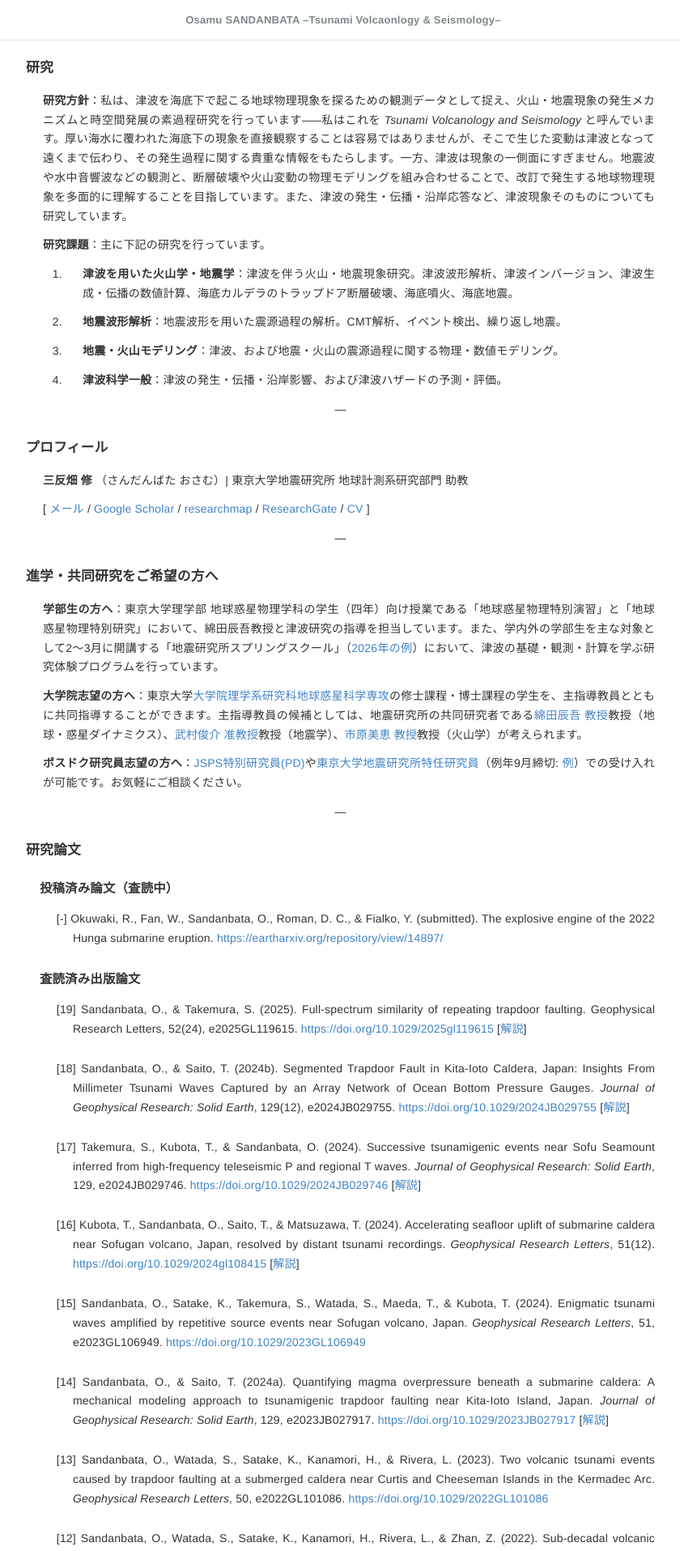
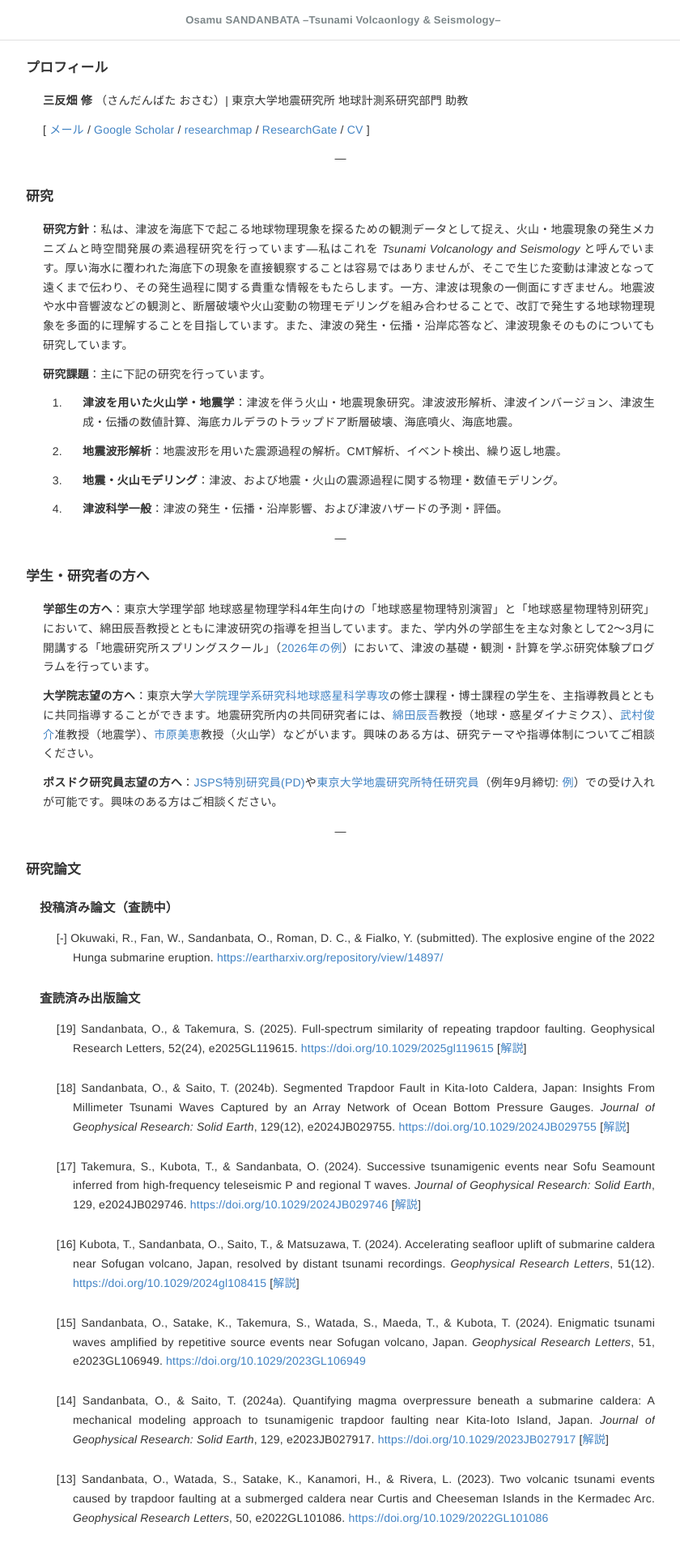
Before and after one commit to osandanbata/osandanbata.github.io, a Jekyll site: the page built from index.md, in a window 1280 px wide. Shown: the top 1915 px of the page at 81% size, without its empty margins (216-1056 px from the left). Built offline with Jekyll 4.4.1, drawn with Linux system fonts in a browser that asks for light colours.

Commit message:
Initial site for GitHub Pages_v2

```diff
--- a/index.md
+++ b/index.md
@@ -6,9 +6,19 @@ permalink: /
 
 <!-- # 津波を用いた火山学・地震学 -->
 
+## プロフィール
+
+**三反畑 修** （さんだんばた おさむ）\| 東京大学地震研究所 地球計測系研究部門 助教
+
+[ [メール](mailto:osm3@eri.u-tokyo.ac.jp) / [Google Scholar](https://scholar.google.co.jp/citations?user=jOInzmgAAAAJ&hl=en&oi=ao) / [researchmap](https://researchmap.jp/osandanbata?lang=ja) / [ResearchGate](https://www.researchgate.net/profile/Osamu-Sandanbata) / [CV](/assets/cv.pdf) ]
+
+<div align="center">
+—
+</div>
+
 ## 研究
 
-**研究方針**：私は、津波を海底下で起こる地球物理現象を探るための観測データとして捉え、火山・地震現象の発生メカニズムと時空間発展の素過程研究を行っています–––私はこれを *Tsunami Volcanology and Seismology* と呼んでいます。厚い海水に覆われた海底下の現象を直接観察することは容易ではありませんが、そこで生じた変動は津波となって遠くまで伝わり、その発生過程に関する貴重な情報をもたらします。一方、津波は現象の一側面にすぎません。地震波や水中音響波などの観測と、断層破壊や火山変動の物理モデリングを組み合わせることで、改訂で発生する地球物理現象を多面的に理解することを目指しています。また、津波の発生・伝播・沿岸応答など、津波現象そのものについても研究しています。
+**研究方針**：私は、津波を海底下で起こる地球物理現象を探るための観測データとして捉え、火山・地震現象の発生メカニズムと時空間発展の素過程研究を行っています—私はこれを *Tsunami Volcanology and Seismology* と呼んでいます。厚い海水に覆われた海底下の現象を直接観察することは容易ではありませんが、そこで生じた変動は津波となって遠くまで伝わり、その発生過程に関する貴重な情報をもたらします。一方、津波は現象の一側面にすぎません。地震波や水中音響波などの観測と、断層破壊や火山変動の物理モデリングを組み合わせることで、改訂で発生する地球物理現象を多面的に理解することを目指しています。また、津波の発生・伝播・沿岸応答など、津波現象そのものについても研究しています。
 
 **研究課題**：主に下記の研究を行っています。
 
@@ -24,24 +34,14 @@ permalink: /
 —
 </div>
 
-## プロフィール
 
-**三反畑 修** （さんだんばた おさむ）\| 東京大学地震研究所 地球計測系研究部門 助教
+## 学生・研究者の方へ
 
-[ [メール](mailto:osm3@eri.u-tokyo.ac.jp) / [Google Scholar](https://scholar.google.co.jp/citations?user=jOInzmgAAAAJ&hl=en&oi=ao) / [researchmap](https://researchmap.jp/osandanbata?lang=ja) / [ResearchGate](https://www.researchgate.net/profile/Osamu-Sandanbata) / [CV](/assets/cv.pdf) ]
+**学部生の方へ**：東京大学理学部 地球惑星物理学科4年生向けの「地球惑星物理特別演習」と「地球惑星物理特別研究」において、綿田辰吾教授とともに津波研究の指導を担当しています。また、学内外の学部生を主な対象として2〜3月に開講する「地震研究所スプリングスクール」（[2026年の例](https://www.eri.u-tokyo.ac.jp/education/spring_school_2026/)）において、津波の基礎・観測・計算を学ぶ研究体験プログラムを行っています。
 
-<div align="center">
-—
-</div>
+**大学院志望の方へ**：東京大学[大学院理学系研究科地球惑星科学専攻](https://www.eps.s.u-tokyo.ac.jp/graduateadmission/)の修士課程・博士課程の学生を、主指導教員とともに共同指導することができます。地震研究所内の共同研究者には、[綿田辰吾](https://sites.google.com/g.ecc.u-tokyo.ac.jp/watada-lab/japanese)教授（地球・惑星ダイナミクス）、[武村俊介](https://sites.google.com/site/takeshun1984/)准教授（地震学）、[市原美恵](https://www.eri.u-tokyo.ac.jp/ichihalab/)教授（火山学）などがいます。興味のある方は、研究テーマや指導体制についてご相談ください。
 
-
-## 進学・共同研究をご希望の方へ
-
-**学部生の方へ**：東京大学理学部 地球惑星物理学科の学生（四年）向け授業である「地球惑星物理特別演習」と「地球惑星物理特別研究」において、綿田辰吾教授と津波研究の指導を担当しています。また、学内外の学部生を主な対象として2〜3月に開講する「地震研究所スプリングスクール」（[2026年の例](https://www.eri.u-tokyo.ac.jp/education/spring_school_2026/)）において、津波の基礎・観測・計算を学ぶ研究体験プログラムを行っています。
-
-**大学院志望の方へ**：東京大学[大学院理学系研究科地球惑星科学専攻](https://www.eps.s.u-tokyo.ac.jp/graduateadmission/)の修士課程・博士課程の学生を、主指導教員とともに共同指導することができます。主指導教員の候補としては、地震研究所の共同研究者である[綿田辰吾 教授](https://sites.google.com/g.ecc.u-tokyo.ac.jp/watada-lab/)教授（地球・惑星ダイナミクス）、[武村俊介 准教授](https://sites.google.com/site/takeshun1984/)教授（地震学）、[市原美恵 教授](https://www.u-tokyo.ac.jp/focus/en/people/people000897.html)教授（火山学）が考えられます。
-
-**ポスドク研究員志望の方へ**：[JSPS特別研究員(PD)](https://www.jsps.go.jp/j-pd/pd_sin.html)や[東京大学地震研究所特任研究員](https://www.eri.u-tokyo.ac.jp/recruitinfo/)（例年9月締切: [例](https://jrecin.jst.go.jp/seek/SeekJorDetail?id=D126062392)）での受け入れが可能です。お気軽にご相談ください。
+**ポスドク研究員志望の方へ**：[JSPS特別研究員(PD)](https://www.jsps.go.jp/j-pd/pd_sin.html)や[東京大学地震研究所特任研究員](https://www.eri.u-tokyo.ac.jp/recruitinfo/)（例年9月締切: [例](https://jrecin.jst.go.jp/seek/SeekJorDetail?id=D126062392)）での受け入れが可能です。興味のある方はご相談ください。
 
 <div align="center">
 —
```
Also changed, not shown: _pages/index_en.md (+19 -20 lines).
